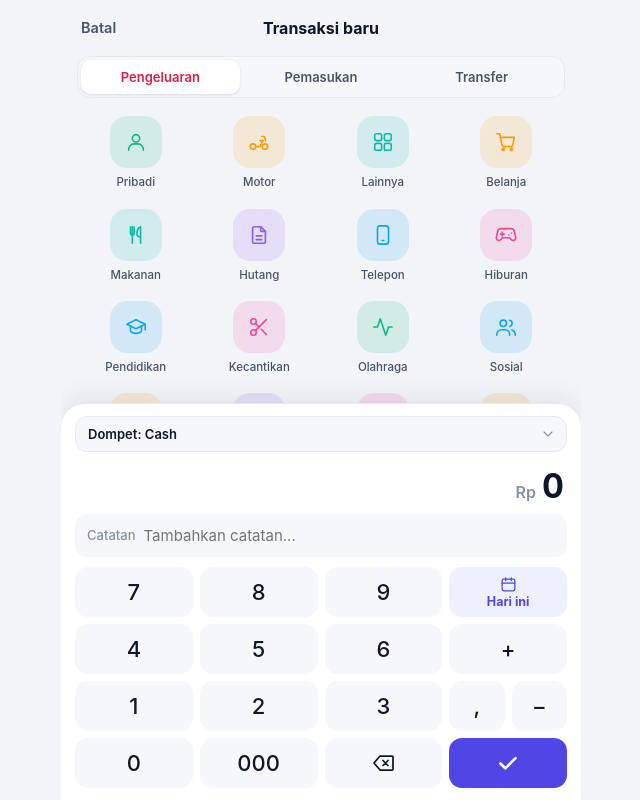
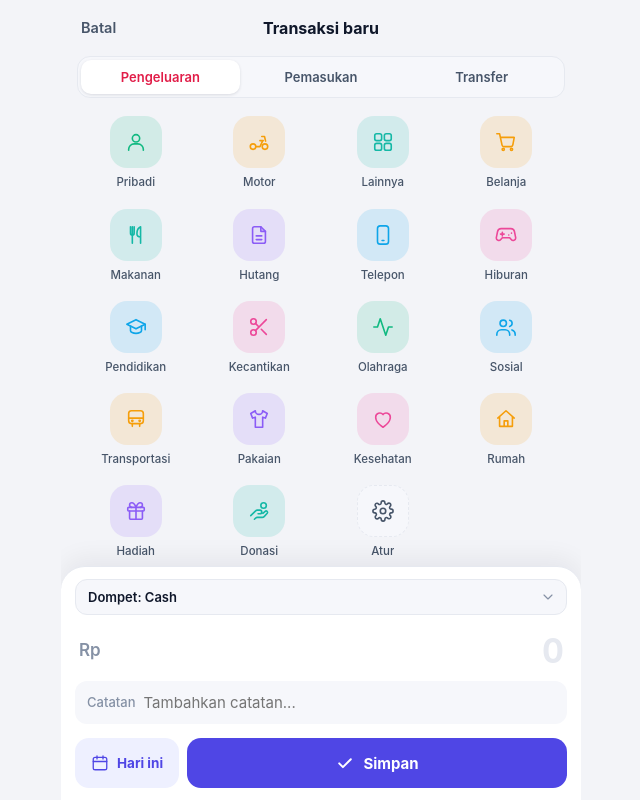
Before and after one commit to Kelvdra/pengelola-keuangan, a website: page www/index.html in a window 1280 px wide. Both pictures are taken after a click on the button "Tambah transaksi". Shown: the whole page, without its empty margins (319-959 px from the left). Drawn offline with Linux system fonts and the light colour scheme.

Commit message:
keuangan

```diff
--- a/capacitor.config.json
+++ b/capacitor.config.json
@@ -1 +1 @@
-{"appId":"com.example.pengelolakeuangan","appName":"Pengelola Keuangan","webDir":"www","android":{"backgroundColor":"#161616"}}
+{"appId":"com.example.pengelolakeuangan","appName":"Financial Management","webDir":"www","android":{"backgroundColor":"#161616"}}
--- a/www/css/app.css
+++ b/www/css/app.css
@@ -159,22 +159,18 @@ nav button.on .i { stroke-width: 2.1; }
 .wr { display: flex; gap: 8px; margin-bottom: 8px; }
 .wr .sel { flex: 1; min-width: 0; }
 .wr .sel select { width: 100%; padding: 8px 30px 8px 12px; font-size: 13px; box-shadow: none; background: var(--surface-2); }
-.amt { display: flex; align-items: baseline; justify-content: flex-end; gap: 6px; min-height: 52px; padding: 2px 4px; white-space: nowrap; overflow: hidden; }
-.amt em { font-style: normal; color: var(--mut); font-weight: 600; font-size: 16px; }
-.amt b { font-size: 34px; font-weight: 700; letter-spacing: -.03em; font-variant-numeric: tabular-nums; }
+.amt { display: flex; align-items: center; gap: 8px; min-height: 56px; padding: 0 4px; }
+.amt em { font-style: normal; color: var(--mut); font-weight: 600; font-size: 17px; }
+.amt input { flex: 1; min-width: 0; width: 100%; border: 0; background: none; outline: 0; text-align: right; font-size: 34px; font-weight: 700; letter-spacing: -.03em; font-variant-numeric: tabular-nums; padding: 4px 0; }
+.amt input::placeholder { color: var(--ln); }
 .nt { display: flex; align-items: center; gap: 8px; background: var(--surface-2); border-radius: 12px; padding: 0 12px; margin: 2px 0 6px; }
 .nt span { color: var(--mut); font-size: 13px; font-weight: 500; }
 .nt input { border: 0; background: none; flex: 1; padding: 11px 0; outline: 0; min-width: 0; }
 #chip { min-height: 4px; }
 #chip button { background: var(--ac-soft); color: var(--ac); border: 0; border-radius: 8px; padding: 5px 11px; font-size: 12.5px; font-weight: 600; margin: 0 0 6px; }
-.kp { display: grid; grid-template-columns: repeat(4, 1fr); gap: 7px; }
-.kp > button, .kp > div button { background: var(--surface-2); border: 0; border-radius: 13px; height: 50px; font-size: 22px; font-weight: 550; display: grid; place-items: center; transition: transform .08s, background .1s; }
-.kp > button:active, .kp > div button:active { transform: scale(.95); background: var(--ln); }
-.kp > div { display: grid; grid-template-columns: 1fr 1fr; gap: 7px; }
-.kp .ok { background: var(--ac); color: var(--on-ac); }
-.kp .ok:active { background: var(--ac-2); }
-.kp .dt { font-size: 12.5px; font-weight: 650; color: var(--ac); background: var(--ac-soft); gap: 3px; grid-auto-flow: row; padding: 4px; }
-.kp .dt span { display: flex; flex-direction: column; align-items: center; gap: 2px; line-height: 1.1; }
+.foot { display: grid; grid-template-columns: auto 1fr; gap: 8px; margin-top: 4px; }
+.foot .dt { display: flex; align-items: center; gap: 8px; background: var(--ac-soft); color: var(--ac); border: 0; border-radius: 14px; padding: 0 16px; font-size: 13.5px; font-weight: 650; height: 50px; white-space: nowrap; }
+.foot .ok { height: 50px; font-size: 15px; }
 
 /* ---------- Tombol & form ---------- */
 .btn { display: flex; align-items: center; justify-content: center; gap: 8px; background: var(--ac); color: var(--on-ac); border: 0; border-radius: 14px; padding: 13px 16px; font-weight: 650; font-size: 14.5px; width: 100%; }
--- a/www/index.html
+++ b/www/index.html
@@ -47,11 +47,11 @@
     <div class="mc"><div class="grid" id="cats"></div><p class="hint" id="tfh" style="display:none">Pilih dompet asal dan tujuan di bawah, lalu isi jumlah yang dipindahkan.</p></div>
     <div class="pad">
       <div class="wr"><div class="sel"><select id="a1" aria-label="Dompet"></select><span class="i-slot"></span></div><div class="sel"><select id="a2" aria-label="Dompet tujuan"></select><span class="i-slot"></span></div></div>
-      <div class="amt"><em>Rp</em><b id="amtd">0</b></div><input id="amt" type="hidden">
-      <div class="nt"><span>Catatan</span><input id="note" placeholder="Tambahkan catatan..." maxlength="80"></div>
+      <div class="amt"><em>Rp</em><input id="amt" type="text" inputmode="numeric" enterkeyhint="next" autocomplete="off" placeholder="0" aria-label="Jumlah"></div>
+      <div class="nt"><span>Catatan</span><input id="note" type="text" inputmode="text" enterkeyhint="done" autocomplete="off" placeholder="Tambahkan catatan..." maxlength="80"></div>
       <div id="chip"></div>
       <input id="dt" type="date" tabindex="-1" aria-hidden="true" style="position:absolute;opacity:0;pointer-events:none;width:1px;height:1px">
-      <div class="kp" id="kp"></div>
+      <div class="foot"><button class="dt" id="dtb" type="button" aria-label="Pilih tanggal"></button><button class="btn ok" id="save" type="button"></button></div>
     </div>
   </div>
 
--- a/www/js/app.js
+++ b/www/js/app.js
@@ -18,7 +18,7 @@
     ["Gaji", "briefcase", "#f59e0b"], ["Bonus", "sparkles", "#10b981"], ["Usaha", "store", "#14b8a6"], ["Hadiah", "gift", "#8b5cf6"], ["Lainnya", "grid", "#0ea5e9"]
   ];
   var K = "pk_tx_v1", K2 = "pk_acc_v1", K3 = "pk_cat_v1";
-  var tx = [], acc = [], AT = null, tab = "h", ty = "out", cat = null, eid = null, gt = "out", ex = "";
+  var tx = [], acc = [], AT = null, tab = "h", ty = "out", cat = null, eid = null, gt = "out";
   var NEUTRAL = "#64748b";
 
   /* ================= Util ================= */
@@ -353,19 +353,18 @@
     $("#cats").innerHTML = (ty === "in" ? IN : OUT).map(function (c) {
       return '<button data-c="' + esc(c[0]) + '" class="' + (cat === c[0] ? "sel" : "") + '">' + badge(c[1], c[2]) + "<span>" + esc(c[0]) + "</span></button>";
     }).join("") + '<button id="cset" class="plain"><div class="ic">' + svg("settings", 22) + "</div><span>Atur</span></button>";
-    $("#cats").querySelectorAll("button").forEach(function (b) { b.onclick = function () { if (b.id === "cset") return catMgr(); cat = b.dataset.c; cats(); }; });
+    $("#cats").querySelectorAll("button").forEach(function (b) { b.onclick = function () { if (b.id === "cset") return catMgr(); cat = b.dataset.c; cats(); $("#amt").focus(); }; });
     $("#seg").querySelectorAll("button").forEach(function (b) { b.classList.toggle("on", b.dataset.y === ty); });
     chip();
   }
   function openM(id, f) {
     eid = id || null; var t = tx.find(function (x) { return x.id === id; });
     ty = t ? t.type : (f || "out"); cat = t ? t.cat : null; AT = t;
-    $("#amt").value = t ? t.amount : ""; $("#note").value = t ? t.note : ""; $("#dt").value = t ? t.date : today();
-    $("#del").style.visibility = t ? "visible" : "hidden"; ex = t ? String(t.amount).replace(".", ",") : "";
-    sync(); dlab(); $("#mt").textContent = t ? "Ubah transaksi" : "Transaksi baru"; cats(); AT = null; $("#mod").classList.add("show");
+    $("#amt").value = t ? fmtAmt(String(t.amount).replace(".", ",")) : ""; $("#note").value = t ? t.note : ""; $("#dt").value = t ? t.date : today();
+    $("#del").style.visibility = t ? "visible" : "hidden"; dlab(); $("#mt").textContent = t ? "Ubah transaksi" : "Transaksi baru"; cats(); AT = null; $("#mod").classList.add("show");
   }
   function doSave() {
-    var a = parseFloat($("#amt").value), tf = ty === "tf";
+    var a = amtVal(), tf = ty === "tf";
     if (!tf && !cat) return toast("Pilih kategori terlebih dahulu.");
     if (!a || a <= 0) return toast("Masukkan jumlah yang valid.");
     if (tf && $("#a1").value === $("#a2").value) return toast("Dompet asal dan tujuan harus berbeda.");
@@ -375,23 +374,21 @@
     persist(); $("#mod").classList.remove("show"); fillMon(); render(); toast(eid ? "Transaksi diperbarui" : "Transaksi disimpan");
   }
 
-  var calc = function (s) { return (s.replace(/,/g, ".").match(/[+-]?[\d.]+/g) || []).reduce(function (a, x) { return a + (parseFloat(x) || 0); }, 0); };
-  function sync() {
-    $("#amtd").textContent = ex ? ex.replace(/(\d+)(,\d*)?/g, function (m, i, d) { return (+i).toLocaleString("id-ID") + (d || ""); }).replace(/-/g, "−") : "0";
-    $("#amt").value = calc(ex) || "";
+  /* Jumlah: keyboard angka bawaan HP, diformat otomatis dengan titik ribuan */
+  function fmtAmt(raw) {
+    raw = String(raw).replace(/[^\d,]/g, ""); var p = raw.split(","), i = p[0].replace(/^0+(?=\d)/, "").replace(/\B(?=(\d{3})+(?!\d))/g, ".");
+    return p.length > 1 ? (i || "0") + "," + p.slice(1).join("") : i;
   }
-  function key(k) {
-    var last = ex.split(/[+-]/).pop();
-    if (k === "bk") ex = ex.slice(0, -1);
-    else if (k === "ok") { if (/[+-]$/.test(ex)) ex = ex.slice(0, -1); sync(); return doSave(); }
-    else if (k === "+" || k === "-") { if (!ex) return; ex = /[+-]$/.test(ex) ? ex.slice(0, -1) + k : ex + k; }
-    else if (k === ",") { if (last.indexOf(",") < 0) ex += last ? "," : "0,"; }
-    else { if (k === "000" && (!last || last === "0")) return; if (last === "0") ex = ex.slice(0, -1); ex += k; }
-    sync();
+  var amtVal = function () { return parseFloat($("#amt").value.replace(/\./g, "").replace(",", ".")) || 0; };
+  function onAmt() {
+    var el = $("#amt"), pos = el.selectionStart, before = el.value.slice(0, pos).replace(/[^\d,]/g, "").length;
+    el.value = fmtAmt(el.value);
+    var n = 0, np = el.value.length; for (var k = 0; k < el.value.length; k++) { if (n === before) { np = k; break; } if (/[\d,]/.test(el.value[k])) n++; }
+    try { el.setSelectionRange(np, np); } catch (e) { }
   }
   function dlab() {
     var v = $("#dt").value || today();
-    $("#dtb").innerHTML = "<span>" + svg("calendar", 17) + "<span>" + (v === today() ? "Hari ini" : new Date(v + "T00:00").toLocaleDateString("id-ID", { day: "numeric", month: "short" })) + "</span></span>";
+    $("#dtb").innerHTML = svg("calendar", 18) + "<span>" + (v === today() ? "Hari ini" : new Date(v + "T00:00").toLocaleDateString("id-ID", { day: "numeric", month: "short" })) + "</span>";
   }
   function chip() { $("#chip").innerHTML = cat ? '<button type="button">' + esc(cat) + "</button>" : ""; }
 
@@ -448,14 +445,10 @@
     var NAV = { h: "list", w: "wallet", g: "pie", d: "settings" };
     document.querySelectorAll("nav button[data-t]").forEach(function (b) { b.insertAdjacentHTML("afterbegin", svg(NAV[b.dataset.t], 22)); });
     document.querySelectorAll(".sel .i-slot").forEach(function (s) { s.outerHTML = svg("chevron", 16); });
-    $("#kp").innerHTML = ["7", "8", "9", "dt", "4", "5", "6", "+", "1", "2", "3", "sub", "0", "000", "bk", "ok"].map(function (k) {
-      return k === "dt" ? '<button class="dt" id="dtb" type="button" aria-label="Pilih tanggal"></button>'
-        : k === "sub" ? '<div><button data-k="," type="button">,</button><button data-k="-" type="button" aria-label="Kurang">−</button></div>'
-          : k === "ok" ? '<button class="ok" data-k="ok" type="button" aria-label="Simpan">' + svg("check", 26, 2.4) + "</button>"
-            : k === "bk" ? '<button data-k="bk" type="button" aria-label="Hapus angka">' + svg("backspace", 24) + "</button>"
-              : '<button data-k="' + k + '" type="button">' + k + "</button>";
-    }).join("");
-    $("#kp").onclick = function (e) { var b = e.target.closest("[data-k]"); if (b) key(b.dataset.k); };
+    $("#save").innerHTML = svg("check", 20, 2.4) + " Simpan"; $("#save").onclick = doSave;
+    $("#amt").oninput = onAmt;
+    $("#amt").onkeydown = function (e) { if (e.key === "Enter") { e.preventDefault(); $("#note").focus(); } };
+    $("#note").onkeydown = function (e) { if (e.key === "Enter") { e.preventDefault(); e.target.blur(); } };
     $("#dtb").onclick = function () { try { $("#dt").showPicker(); } catch (e) { $("#dt").click(); } };
     $("#dt").onchange = dlab;
     $("#chip").onclick = function () { if (cat) $("#note").value = cat; };
```
Also changed, not shown: .github/workflows/build-apk.yml, README.md, assets/icon-background.png, assets/icon-foreground.png, assets/icon-only.png, assets/splash-dark.png, assets/splash.png, 1 other file.
